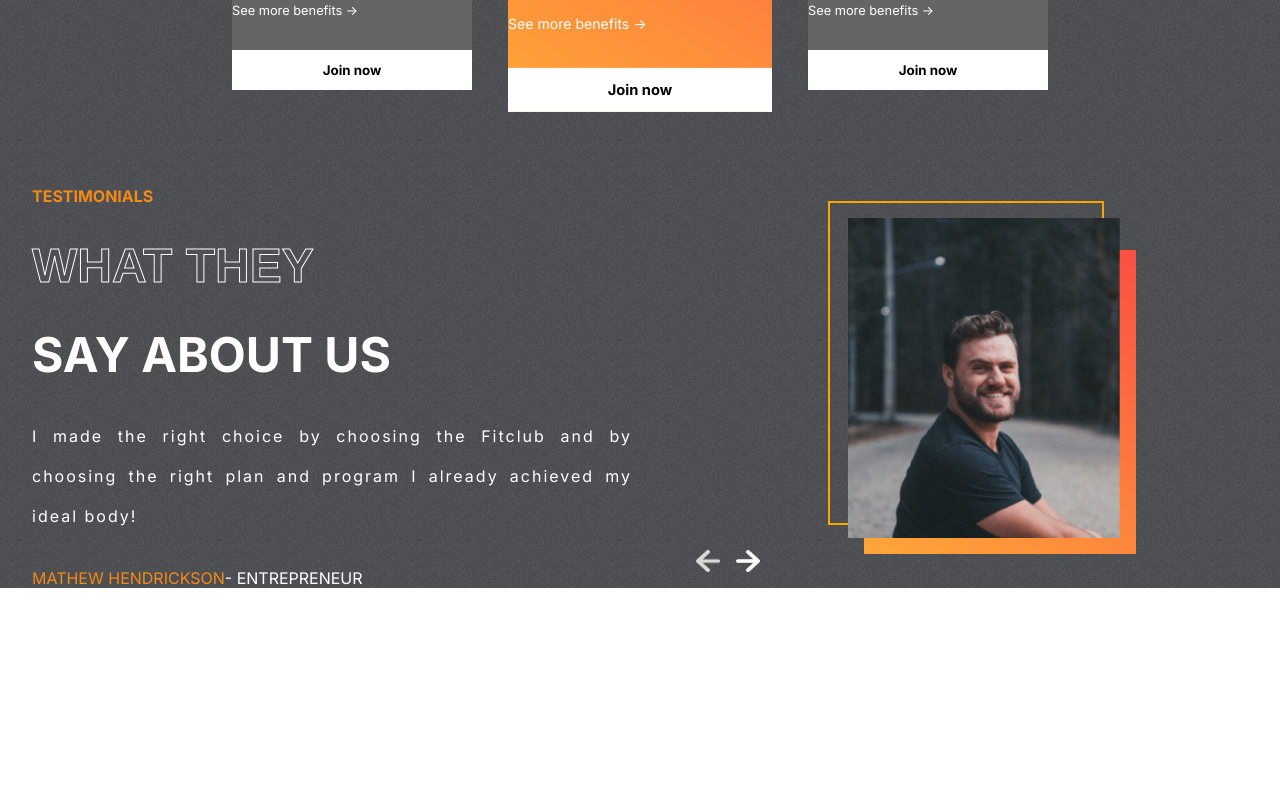
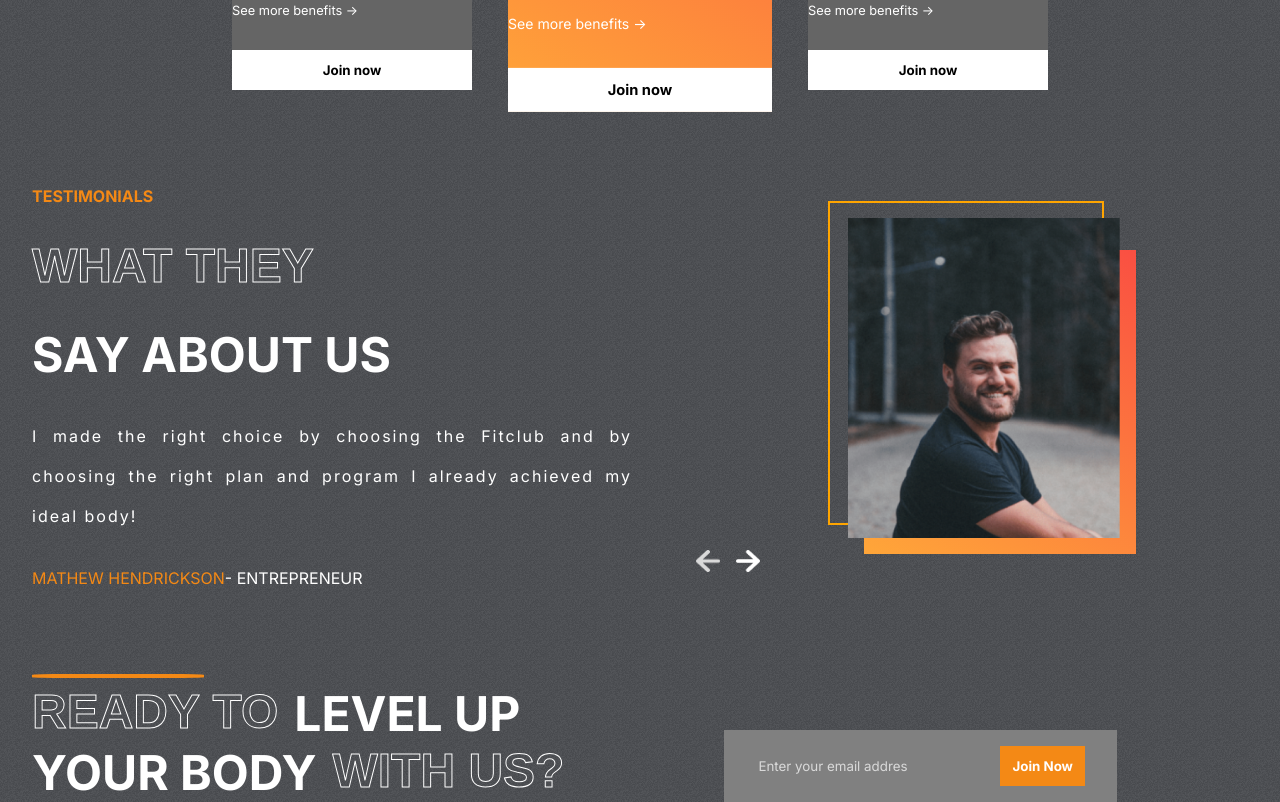
Before and after one commit to uluisik/real-estate, a React (Create React App) app: page / in a window 1280 px wide. Shown: the part 2295-3097 px from the top of the page. Before the commit the page ends 2883 px from the top, so only its background shows below. Built offline with nearby package versions, Linux system fonts and the light colour scheme.

Commit message:
created join component

```diff
--- a/src/App.js
+++ b/src/App.js
@@ -1,6 +1,7 @@
 import "./App.css";
 import Testimonials from "./assets/Testimonials/Testimonials";
 import Hero from "./components/Hero/Hero";
+import Join from "./components/Join/Join";
 import Plans from "./components/Plans/Plans";
 import Programs from "./components/Programs/Programs";
 import Reasons from "./components/Reasons/Reasons";
@@ -12,6 +13,7 @@
       <Reasons />
       <Plans />
       <Testimonials />
+      <Join />
     </div>
   );
 }
--- /dev/null
+++ b/src/components/Join/Join.css
@@ -0,0 +1,51 @@
+.Join {
+  display: flex;
+  padding: 0 2rem;
+  gap: 10rem;
+}
+
+.left-j {
+  color: white;
+  font-size: 3rem;
+  font-weight: bold;
+  text-transform: uppercase;
+  position: relative;
+}
+.left-j > hr {
+  position: absolute;
+  width: 10.5rem;
+  border: 2px solid var(--orange);
+  border-radius: 20%;
+  margin: -10px 0;
+}
+.left-j > div {
+  display: flex;
+  gap: 1rem;
+}
+.right-j {
+  display: flex;
+  justify-content: center;
+  align-items: flex-end;
+}
+.email-container {
+  display: flex;
+  gap: 3rem;
+  background-color: gray;
+  padding: 1rem 2rem;
+}
+
+.email-container > input {
+  background-color: transparent;
+  border: none;
+  outline: none;
+  color: var(--lightgrayz);
+}
+
+::placeholder {
+  color: var(--lightgray);
+}
+
+.btn-j {
+  color: white;
+  background-color: var(--orange);
+}
--- /dev/null
+++ b/src/components/Join/Join.jsx
@@ -0,0 +1,58 @@
+import React, { useRef } from "react";
+import "./Join.css";
+import emailjs from "@emailjs/browser";
+const Join = () => {
+  const form = useRef();
+  const sendEmail = (e) => {
+    e.preventDefault();
+
+    emailjs
+      .sendForm(
+        "service_0hu45ro",
+        "template_97y81qo",
+        form.current,
+        "t934k38U9ym8unDjw"
+      )
+      .then(
+        (result) => {
+          console.log(result.text);
+        },
+        (error) => {
+          console.log(error.text);
+        }
+      );
+  };
+
+  return (
+    <div className="Join" id="join-us">
+      <div className="left-j">
+        <hr />
+        <div>
+          <span className="stroke-text">READY TO</span>
+          <span> LEVEL UP</span>
+        </div>
+        <div>
+          <span>YOUR BODY</span>
+          <span className="stroke-text">WITH US?</span>
+        </div>
+      </div>
+      <div className="right-j">
+        <form
+          ref={form}
+          action=""
+          className="email-container"
+          onSubmit={sendEmail}
+        >
+          <input
+            type="email"
+            name="user_email"
+            placeholder="Enter your email addres"
+          />
+          <button className="btn btn-j">Join Now</button>
+        </form>
+      </div>
+    </div>
+  );
+};
+
+export default Join;
```
